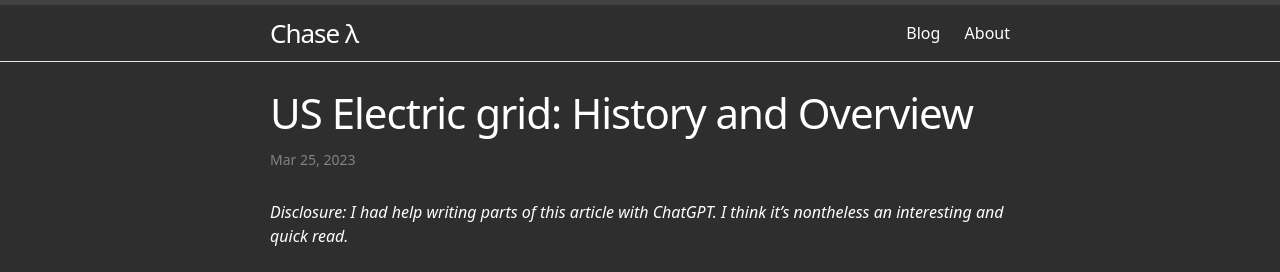
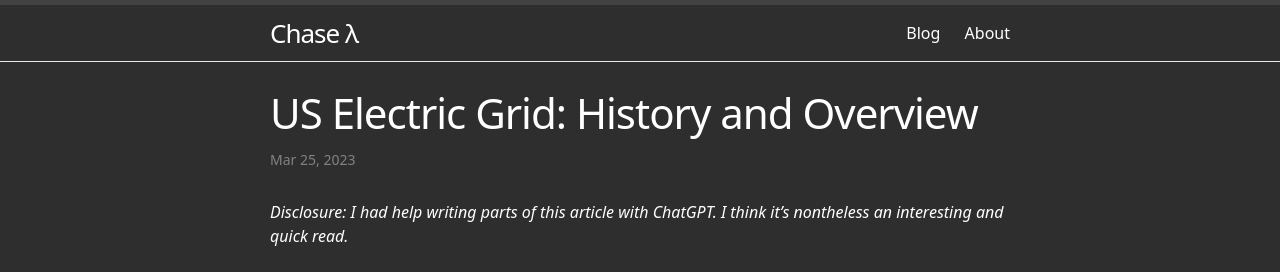
Before and after one commit to chaselambda/chaselambda.github.io, a Jekyll site: the page built from _posts/2023-03-25-us-electric-grid-history-and-overview.md, in a window 1280 px wide and 900 px high. Shown: the top 272 px of the window. Built offline with Jekyll 4.4.1, drawn with Linux system fonts in a browser that asks for light colours; our own code applies the rules of GitHub Pages for plain Markdown files.

Commit message:
Update Blog “2023-03-25-us-electric-grid-history-and-overview”

```diff
--- a/_posts/2023-03-25-us-electric-grid-history-and-overview.md
+++ b/_posts/2023-03-25-us-electric-grid-history-and-overview.md
@@ -1,5 +1,5 @@
 ---
-title: "US Electric grid: History and Overview"
+title: "US Electric Grid: History and Overview"
 date: 2023-03-25T00:52:50.144Z
 ---
 *Disclosure: I had help writing parts of this article with ChatGPT. I think it's nontheless an interesting and quick read.*
```
